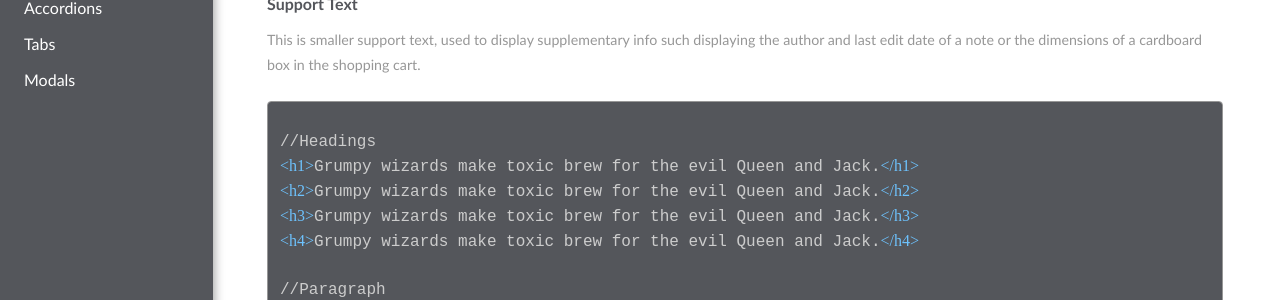
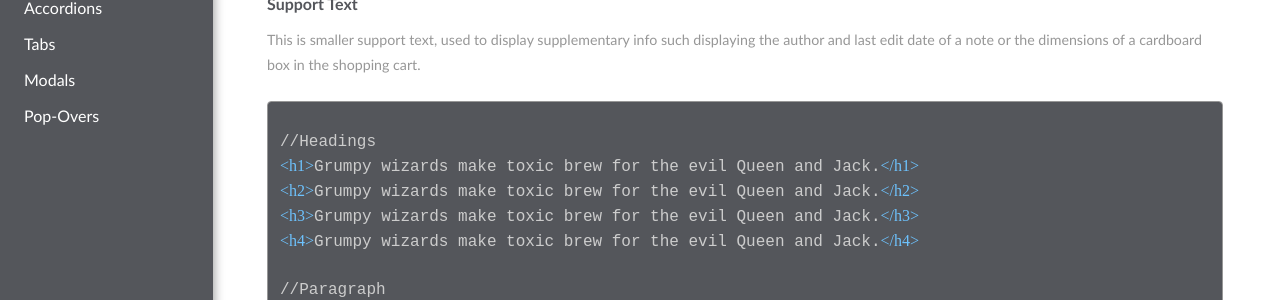
Before and after one commit to dv8withn8/ESSSASS, a Jekyll site: the page built from index.html, in a window 1280 px wide. Shown: the part 468-768 px from the top of the page. Built offline with Jekyll 4.4.1, drawn with Linux system fonts in a browser that asks for light colours; nearby versions of some CDN libraries.

Commit message:
Nav Link for Popovers

```diff
--- a/_includes/sidebar.html
+++ b/_includes/sidebar.html
@@ -20,5 +20,6 @@
     <li><a href="#accordions">Accordions</a></li>
     <li><a href="#tabs">Tabs</a></li>
     <li><a href="#modals">Modals</a></li>
+    <li><a href="#pop-overs">Pop-Overs</a></li>
   </ul>
 </nav>
```
